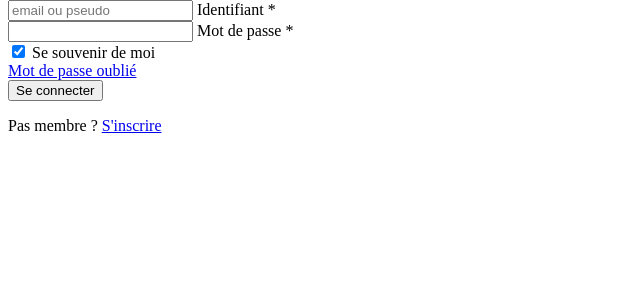
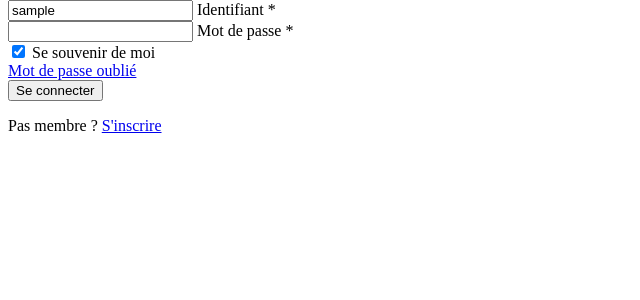
Before and after one commit to JeffSurf/Sortir5-com, a Symfony app: template templates/login/index.html.twig in a window 1280 px wide. Shown: the part 94-394 px from the top of the page, without its empty margins (0-640 px from the left). Run offline with Twig, Linux system fonts and the light colour scheme; the template is opened without the code that fills it: most values are stand-ins (such as "Sample title", 1, 10 or a date in 2020); some libraries are stand-ins or nearby versions.

Commit message:
fix: last username on error

```diff
--- a/templates/login/index.html.twig
+++ b/templates/login/index.html.twig
@@ -11,7 +11,7 @@
     <input type="hidden" name="_csrf_token" value="{{ csrf_token('authenticate') }}">
         <!-- Email input -->
         <div class="form-outline mb-4">
-            <input type="text" name="_username" id="identifiant" class="form-control" placeholder="email ou pseudo" required/>
+            <input type="text" value="{{ last_username }}" name="_username" id="identifiant" class="form-control" placeholder="email ou pseudo" required/>
             <label class="form-label" for="identifiant">Identifiant *</label>
         </div>
 
```
